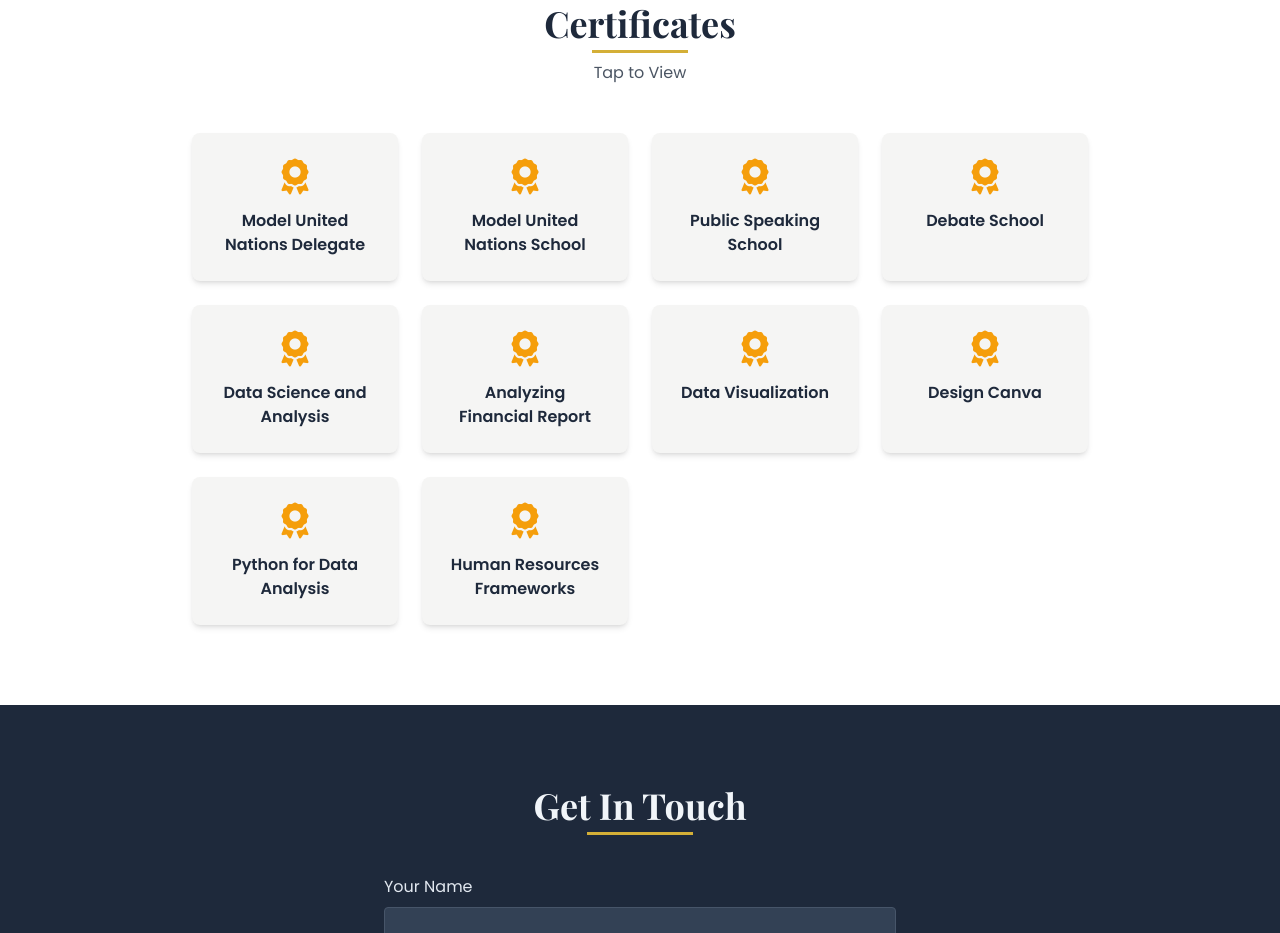
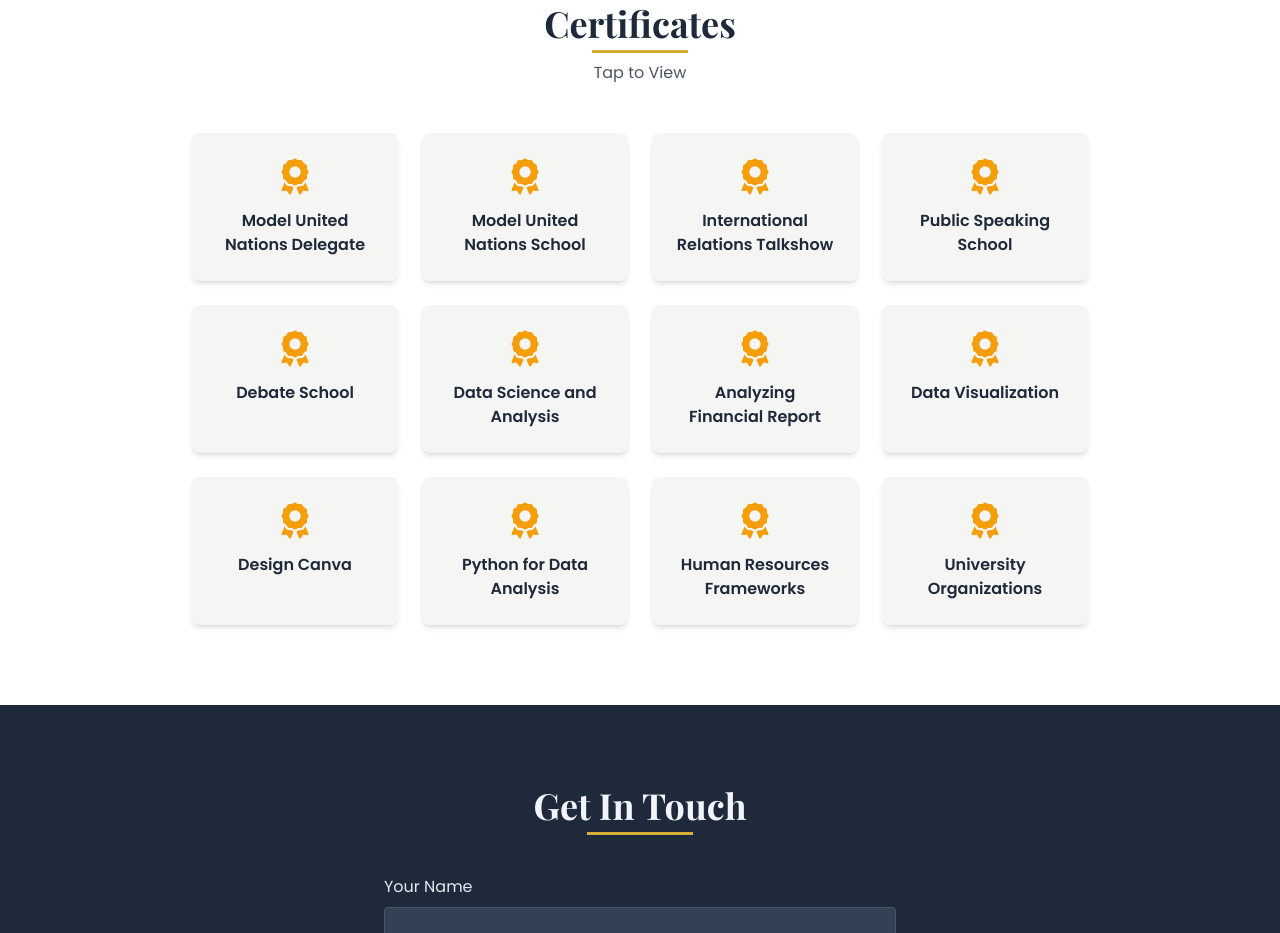
Before and after one commit to Zamzania/Web-Portofolio, a plain HTML site: page index.html in a window 1280 px wide. Shown: the part 3253-4186 px from the top of the page. Drawn offline with nearby package versions, Linux system fonts and the light colour scheme; no server answers.

Commit message:
Update index.html

```diff
--- a/index.html
+++ b/index.html
@@ -227,6 +227,11 @@
                     <p class="font-semibold text-slate-800">Model United Nations School</p>
                 </a>
 
+                <a href="certificates/E-Certificate International Relations talkshow.pdf" target="_blank" class="block p-6 bg-stone-100 rounded-lg shadow-md hover:shadow-xl hover:-translate-y-1 transition-all duration-300 anim-reveal">
+                    <i class="fas fa-award text-4xl text-amber-500 mb-3"></i>
+                    <p class="font-semibold text-slate-800">International Relations Talkshow</p>
+                </a>
+
                 <a href="certificates/E-Certificate-Public-Speaking-School.pdf" target="_blank" class="block p-6 bg-stone-100 rounded-lg shadow-md hover:shadow-xl hover:-translate-y-1 transition-all duration-300 anim-reveal">
                     <i class="fas fa-award text-4xl text-amber-500 mb-3"></i>
                     <p class="font-semibold text-slate-800">Public Speaking School</p>
@@ -265,6 +270,11 @@
                 <a href="certificates/E-Certificate SC HR Understanding HR Frameworks.pdf" target="_blank" class="block p-6 bg-stone-100 rounded-lg shadow-md hover:shadow-xl hover:-translate-y-1 transition-all duration-300 anim-reveal">
                     <i class="fas fa-award text-4xl text-amber-500 mb-3"></i>
                     <p class="font-semibold text-slate-800">Human Resources Frameworks</p>
+                </a>
+
+                <a href="certificates/E-Certificate BIRAMA Open Recruitment 2025.pdf" target="_blank" class="block p-6 bg-stone-100 rounded-lg shadow-md hover:shadow-xl hover:-translate-y-1 transition-all duration-300 anim-reveal">
+                    <i class="fas fa-award text-4xl text-amber-500 mb-3"></i>
+                    <p class="font-semibold text-slate-800">University Organizations</p>
                 </a>
 
             </div>
```
